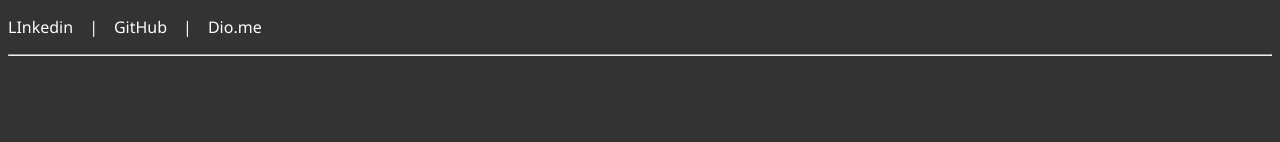
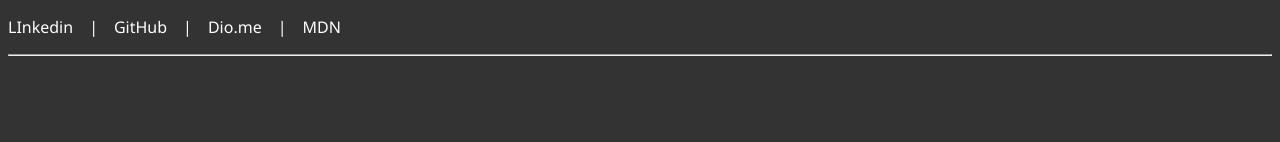
Before and after one commit to Tiemi9/Blog-Angular-Dio.me, an Angular app: page / in a window 1280 px wide. Shown: the top 142 px of the page. Built offline with nearby package versions, Linux system fonts and the light colour scheme; a web font is replaced by a local one.

Commit message:
Add mdn link

```diff
--- a/src/app/components/menu-bar/menu-bar.component.html
+++ b/src/app/components/menu-bar/menu-bar.component.html
@@ -5,5 +5,7 @@
     <li><a href="https://github.com/Tiemi9" target="_blank">GitHub</a></li>
     <li><span>|</span></li>
     <li><a href="https://web.dio.me/users/cristina_tiemi_social?tab=skills" target="_blank">Dio.me</a></li>
+    <li><span>|</span></li>
+    <li><a href="https://developer.mozilla.org/en-US/docs/Learn/Tools_and_testing/Client-side_JavaScript_frameworks/Angular_getting_started" target="_blank">MDN</a></li>
   </ul>
 </div>
```
